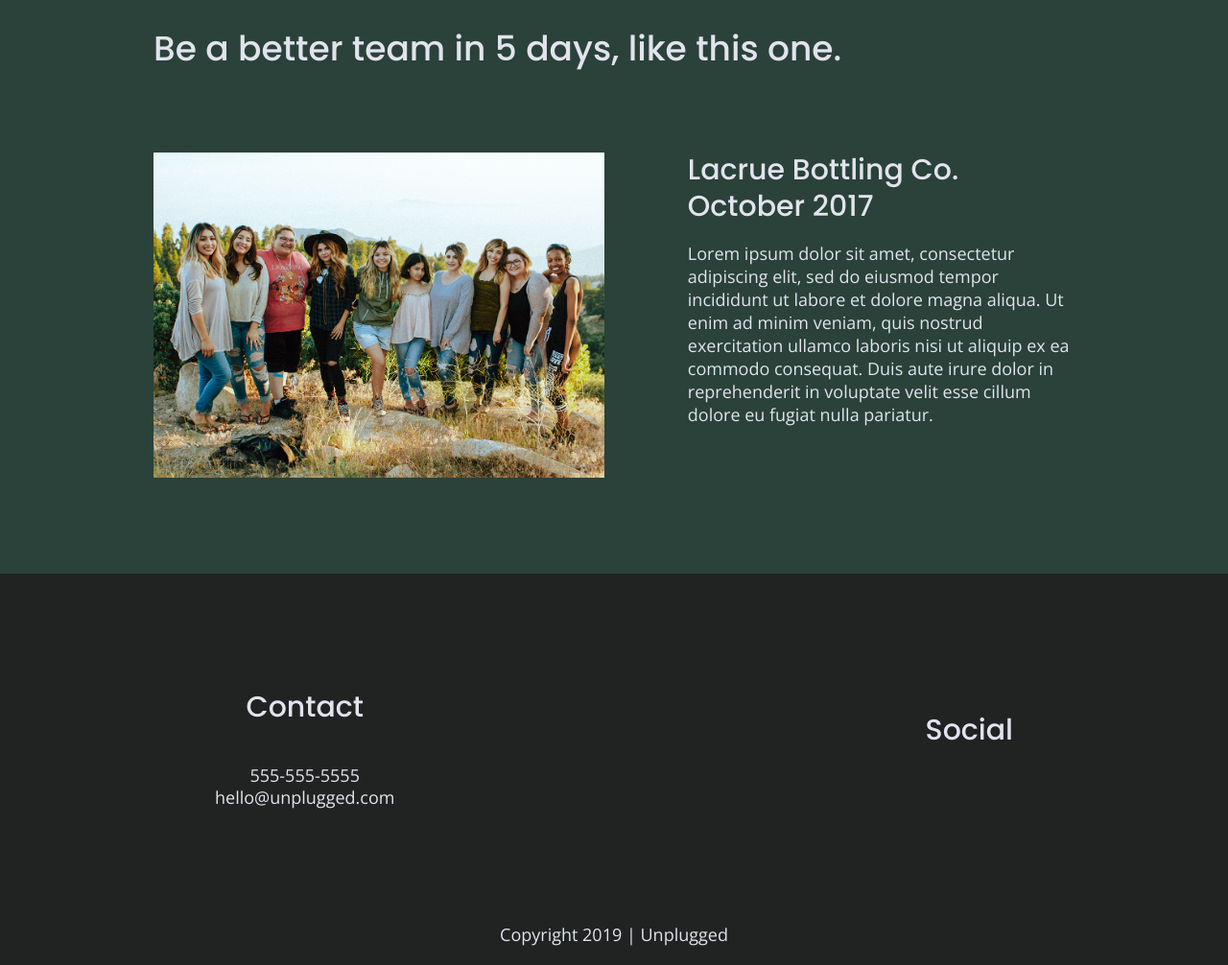
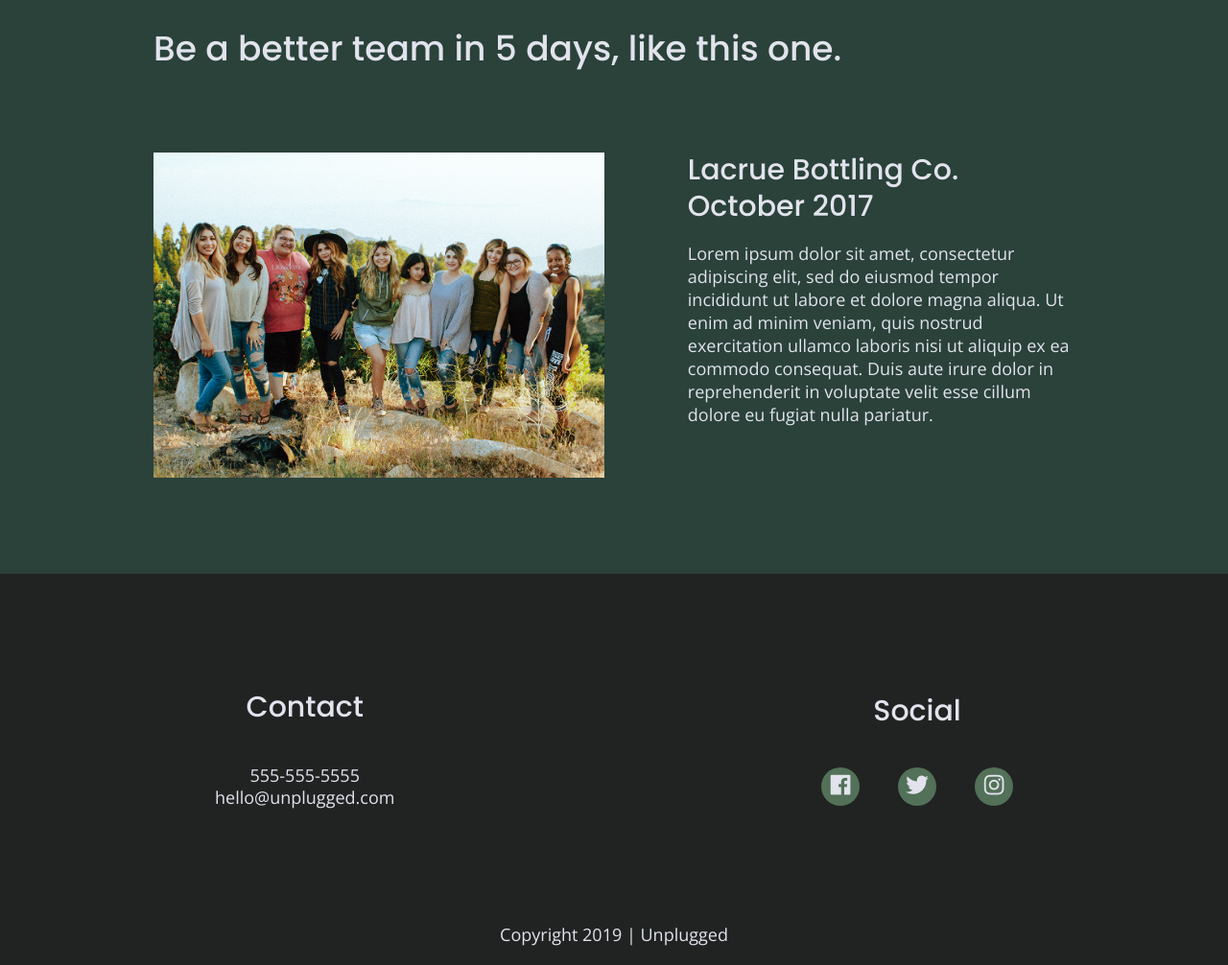
Before and after one commit to Juan-PDX/206-unplugged, a website built with Parcel: page index.html in a window 1280 px wide. Shown: the part 1864-2870 px from the top of the page at 96% size. Built offline with nearby package versions, Linux system fonts and the light colour scheme.

Commit message:
added social icons to footer

```diff
--- a/css/main.css
+++ b/css/main.css
@@ -232,9 +232,22 @@ textarea {
    }
 
    footer .social-icons p {
+     background-color: #527158;
+     border-radius: 50%;
+     width: 40px;
+     height: 40px;
      display: flex;
      justify-content: center;
      align-items: center;
+   }
+
+   footer .social-icons p i {
+     font-size: 1.3125em;
+   }
+
+   footer .social-icons .twitter-space {
+     margin-left: 40px;
+     margin-right: 40px;
    }
 
    footer .copyright {
--- a/index.html
+++ b/index.html
@@ -143,9 +143,9 @@
       <div class="social">
         <h4>Social</h4>
         <div class="social-icons">
-          <p><a href="https://www.facebook.com/juanvazquez" target="_blank"></a></p>
-          <p><a href="https://www.twitter.com/juanvazquez" target="_blank"></a></p>
-          <p><a href="https://wwww.instagram.com/juanvazquez" target="_blank"></a></p>
+          <p><a href="https://www.facebook.com/juanvazquez" target="_blank"><i class="fab fa-facebook"></i></a></p>
+          <p class="twitter-space"><a href="https://www.twitter.com/juanvazquez" target="_blank"><i class="fab fa-twitter"></i></a></p>
+          <p><a href="https://wwww.instagram.com/juanvazquez" target="_blank"><i class="fab fa-instagram"></i></a></p>
           <!-- Other social links here -->
         </div>
       </div>
```
Also changed, not shown: about/index.html (+3 -3 lines), faq/index.html (+3 -3 lines).
